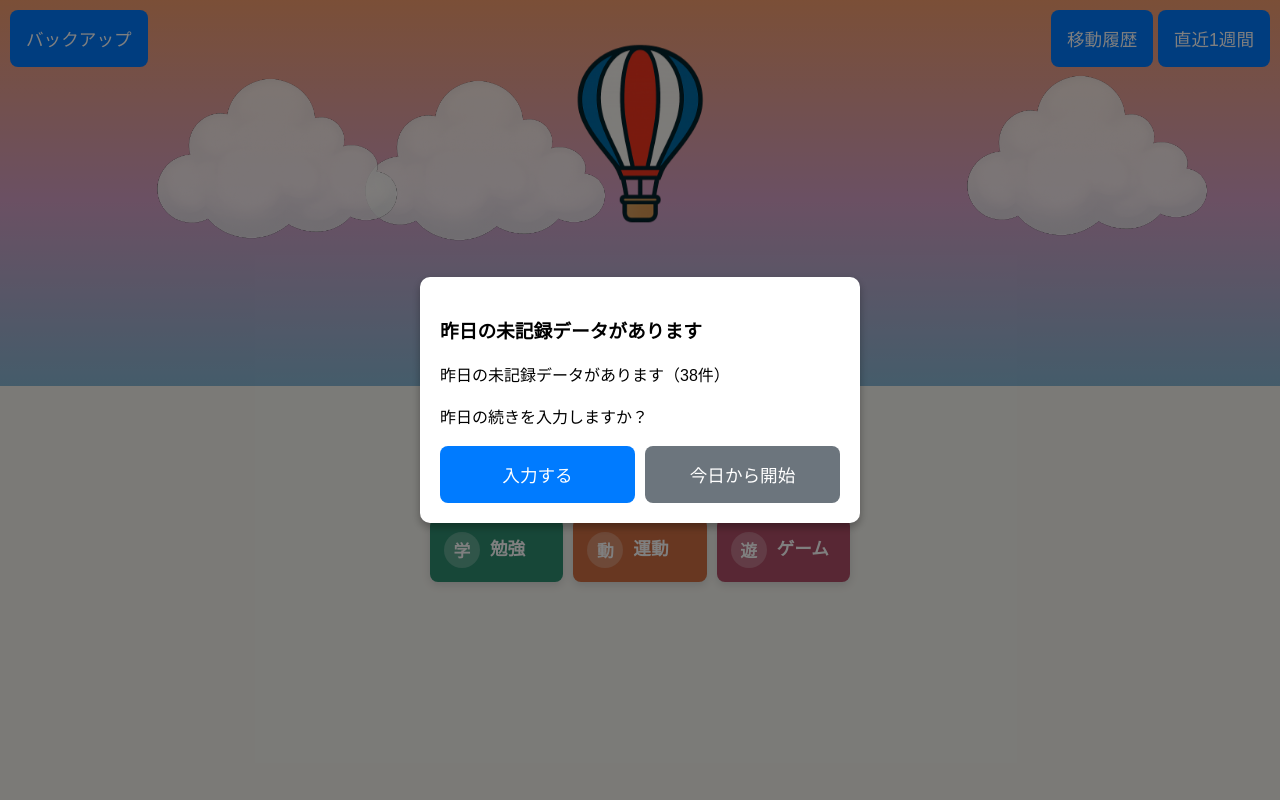
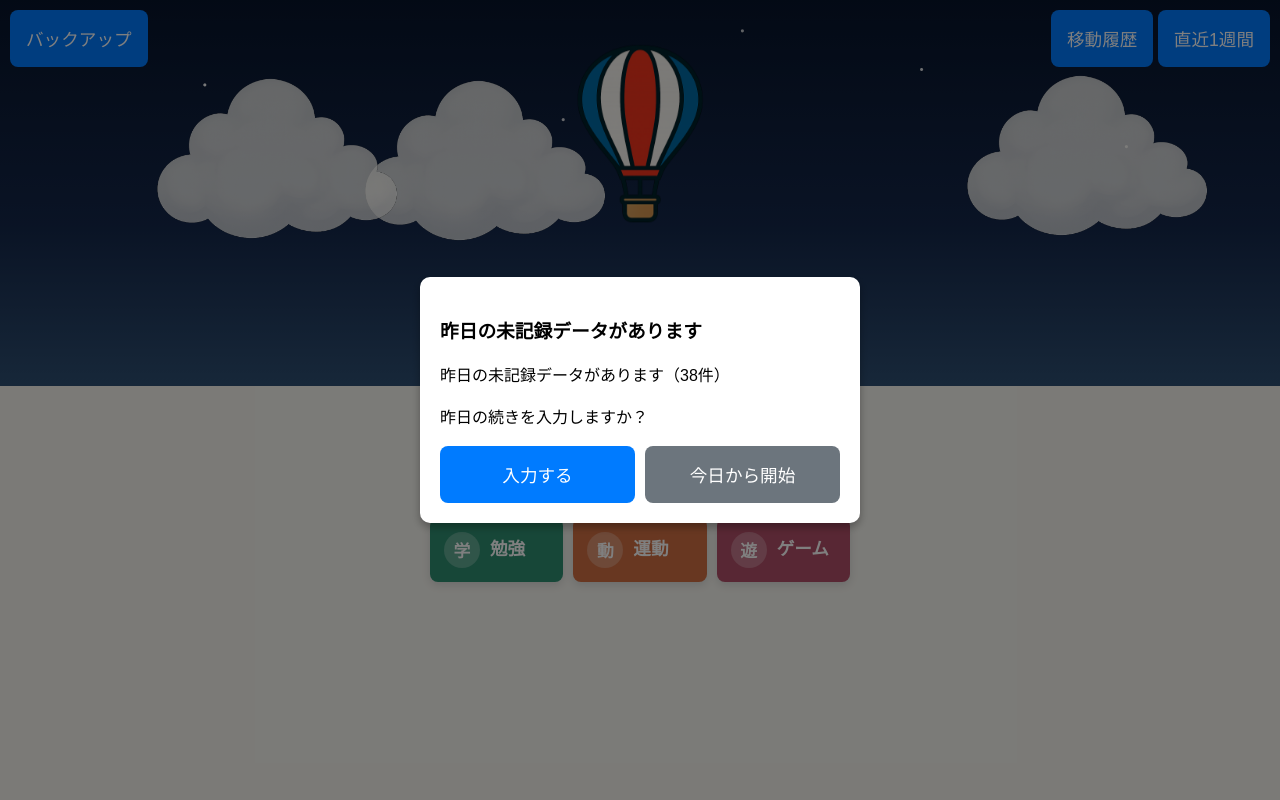
Before and after one commit to HirotoKing/schedule_app, a Flask app: page / in a window 1280 px wide. Run offline with Flask 3, Linux system fonts and the light colour scheme; data that the repository does not hold is empty; some libraries are stand-ins or nearby versions.

Commit message:
日本時間に明示的に

```diff
--- a/static/script.js
+++ b/static/script.js
@@ -35,10 +35,19 @@ function getTimeTheme(hour) {
     return "night";
 }
 
+function getJapanHour() {
+    const hourText = new Intl.DateTimeFormat("ja-JP", {
+        timeZone: "Asia/Tokyo",
+        hour: "2-digit",
+        hour12: false
+    }).format(new Date());
+    return Number(hourText);
+}
+
 function applyTimeTheme() {
     const top = document.querySelector(".top");
     if (!top) return;
-    const theme = getTimeTheme(new Date().getHours());
+    const theme = getTimeTheme(getJapanHour());
     top.classList.remove("morning", "day", "evening", "night");
     top.classList.add(theme);
 }
--- a/static/style.css
+++ b/static/style.css
@@ -42,16 +42,17 @@ body {
   color: #2e2733;
 }
 .top.night {
-  background: linear-gradient(180deg, #1b2b48 0%, #314d75 58%, #6d87a5 100%);
+  background: linear-gradient(180deg, #07142b 0%, #14274a 58%, #2e4f73 100%);
   color: #f8fbff;
 }
 .top.night::before {
-  opacity: 0.9;
+  opacity: 1;
   background-image:
-    radial-gradient(circle at 16% 22%, rgba(255,255,255,0.9) 0 1px, transparent 2px),
-    radial-gradient(circle at 72% 18%, rgba(255,255,255,0.75) 0 1px, transparent 2px),
-    radial-gradient(circle at 88% 38%, rgba(255,255,255,0.8) 0 1px, transparent 2px),
-    radial-gradient(circle at 44% 31%, rgba(255,255,255,0.7) 0 1px, transparent 2px);
+    radial-gradient(circle at 16% 22%, rgba(255,255,255,0.95) 0 1px, transparent 2px),
+    radial-gradient(circle at 72% 18%, rgba(255,255,255,0.85) 0 1px, transparent 2px),
+    radial-gradient(circle at 88% 38%, rgba(255,255,255,0.9) 0 1px, transparent 2px),
+    radial-gradient(circle at 44% 31%, rgba(255,255,255,0.8) 0 1px, transparent 2px),
+    radial-gradient(circle at 58% 8%, rgba(255,255,255,0.75) 0 1px, transparent 2px);
 }
 .top-bar.left {
   position: absolute;
```
